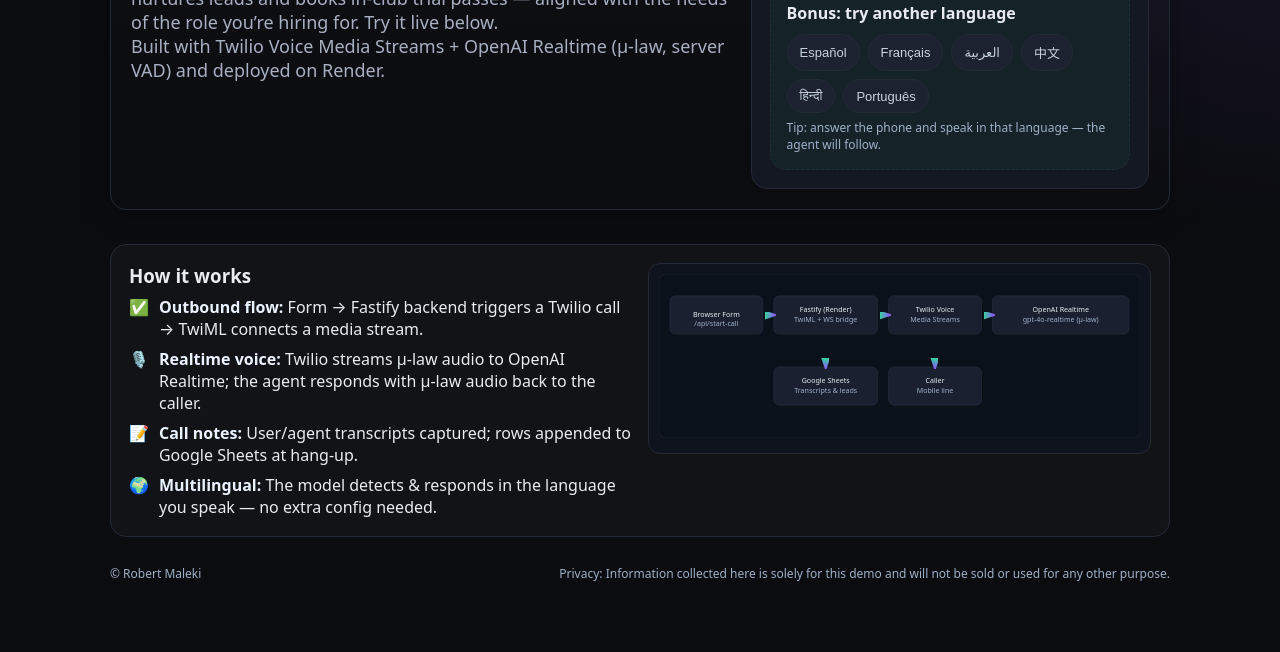
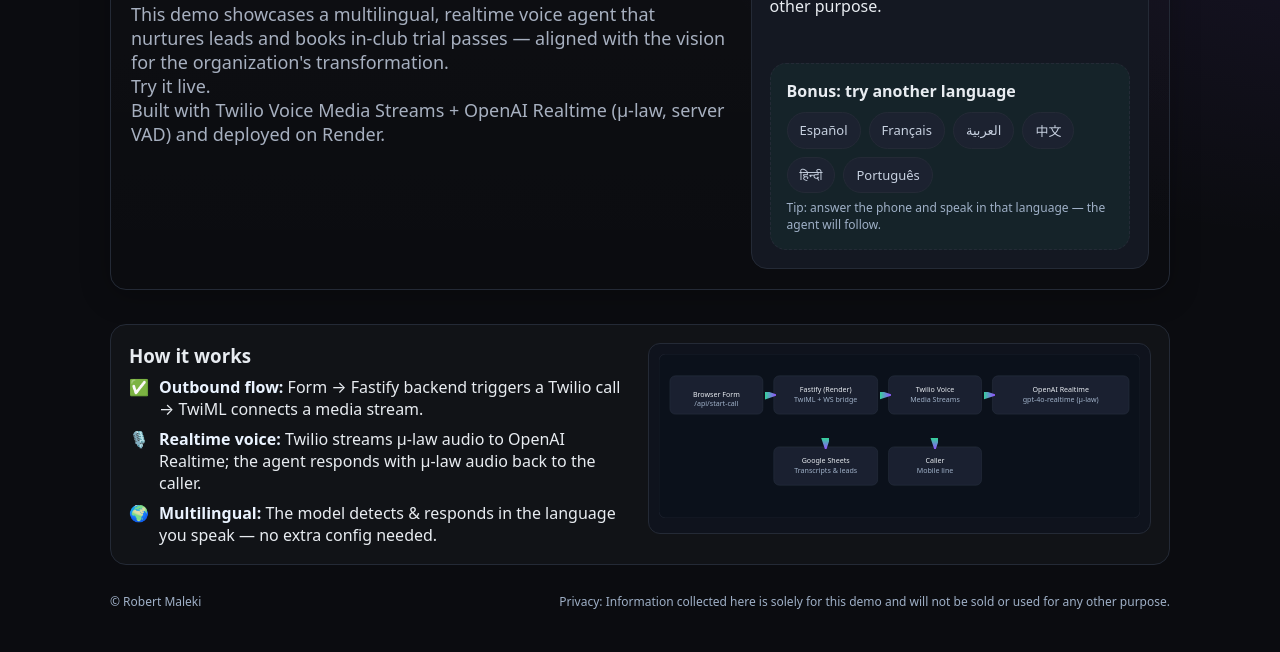
Before and after one commit to RobertMaleki/CF-UDT-POC, a website: page frontend/index.html in a window 1280 px wide. Shown: the part 307-959 px from the top of the page. Before the commit the page ends 931 px from the top, so only its background shows below. Drawn offline with Linux system fonts and the light colour scheme.

Commit message:
Update landing page v2.1

```diff
--- a/frontend/index.html
+++ b/frontend/index.html
@@ -103,9 +103,11 @@
         <span class="badge">POC • Realtime Voice AI</span>
         <h1>Crunch Fitness — AI Outbound Call Agent</h1>
         <p>
+          <br>
           This demo showcases a multilingual, realtime voice agent that nurtures leads and books
-          in‑club trial passes — aligned with the needs of the role you’re hiring for.
-          Try it live below.
+          in‑club trial passes — aligned with the vision for the organization's transformation.
+          <br>
+          Try it live.
         </p>
         <p class="hint">Built with Twilio Voice Media Streams + OpenAI Realtime (μ‑law, server VAD) and deployed on Render.</p>
       </div>
@@ -131,18 +133,19 @@
           </label>
 
           <button id="submitBtn" class="btn" type="submit">📞 Start demo call</button>
+          Privacy: Information collected here is solely for this demo and will not be sold or used for any other purpose.
           <div id="status" class="status" role="status" aria-live="polite"></div>
         </form>
 
         <div class="bonus">
           <strong>Bonus: try another language</strong>
           <div class="chips" id="langChips">
-            <button class="chip" data-lang="Spanish">Español</button>
-            <button class="chip" data-lang="French">Français</button>
-            <button class="chip" data-lang="Arabic">العربية</button>
-            <button class="chip" data-lang="Mandarin Chinese">中文</button>
-            <button class="chip" data-lang="Hindi">हिन्दी</button>
-            <button class="chip" data-lang="Portuguese">Português</button>
+            <span class="chip" data-lang="Spanish">Español</span>
+            <span class="chip" data-lang="French">Français</span>
+            <span class="chip" data-lang="Arabic">العربية</span>
+            <span class="chip" data-lang="Mandarin Chinese">中文</span>
+            <span class="chip" data-lang="Hindi">हिन्दी</span>
+            <span class="chip" data-lang="Portuguese">Português</span>
           </div>
           <div class="hint" id="langHint">Tip: answer the phone and speak in that language — the agent will follow.</div>
         </div>
@@ -156,7 +159,6 @@
         <div class="kvs">
           <div class="kv"><span>✅</span><div><strong>Outbound flow:</strong> Form → Fastify backend triggers a Twilio call → TwiML connects a media stream.</div></div>
           <div class="kv"><span>🎙️</span><div><strong>Realtime voice:</strong> Twilio streams μ‑law audio to OpenAI Realtime; the agent responds with μ‑law audio back to the caller.</div></div>
-          <div class="kv"><span>📝</span><div><strong>Call notes:</strong> User/agent transcripts captured; rows appended to Google Sheets at hang‑up.</div></div>
           <div class="kv"><span>🌍</span><div><strong>Multilingual:</strong> The model detects & responds in the language you speak — no extra config needed.</div></div>
         </div>
       </div>
@@ -229,15 +231,6 @@
     const langChips = document.getElementById('langChips');
     const langHint = document.getElementById('langHint');
 
-    // Language chips: store the selection (optional, informational)
-    langChips.addEventListener('click', (e) => {
-      const chip = e.target.closest('.chip');
-      if (!chip) return;
-      const lang = chip.dataset.lang;
-      preferredLanguage.value = lang;
-      langHint.textContent = `Selected: ${lang}. Answer the phone and speak in ${lang} — the agent will follow.`;
-    });
-
     form.addEventListener('submit', async (e) => {
       e.preventDefault();
       statusEl.textContent = '';
```
